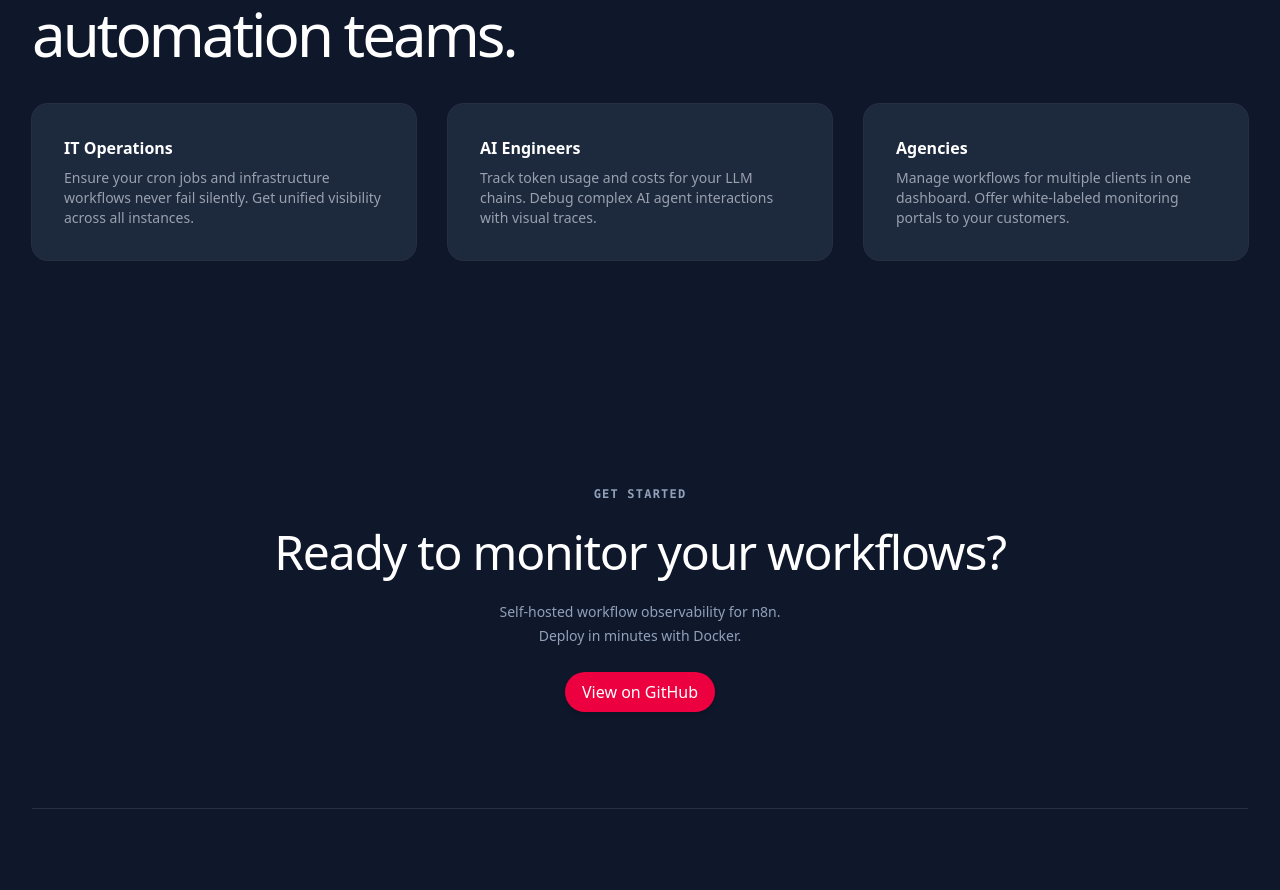
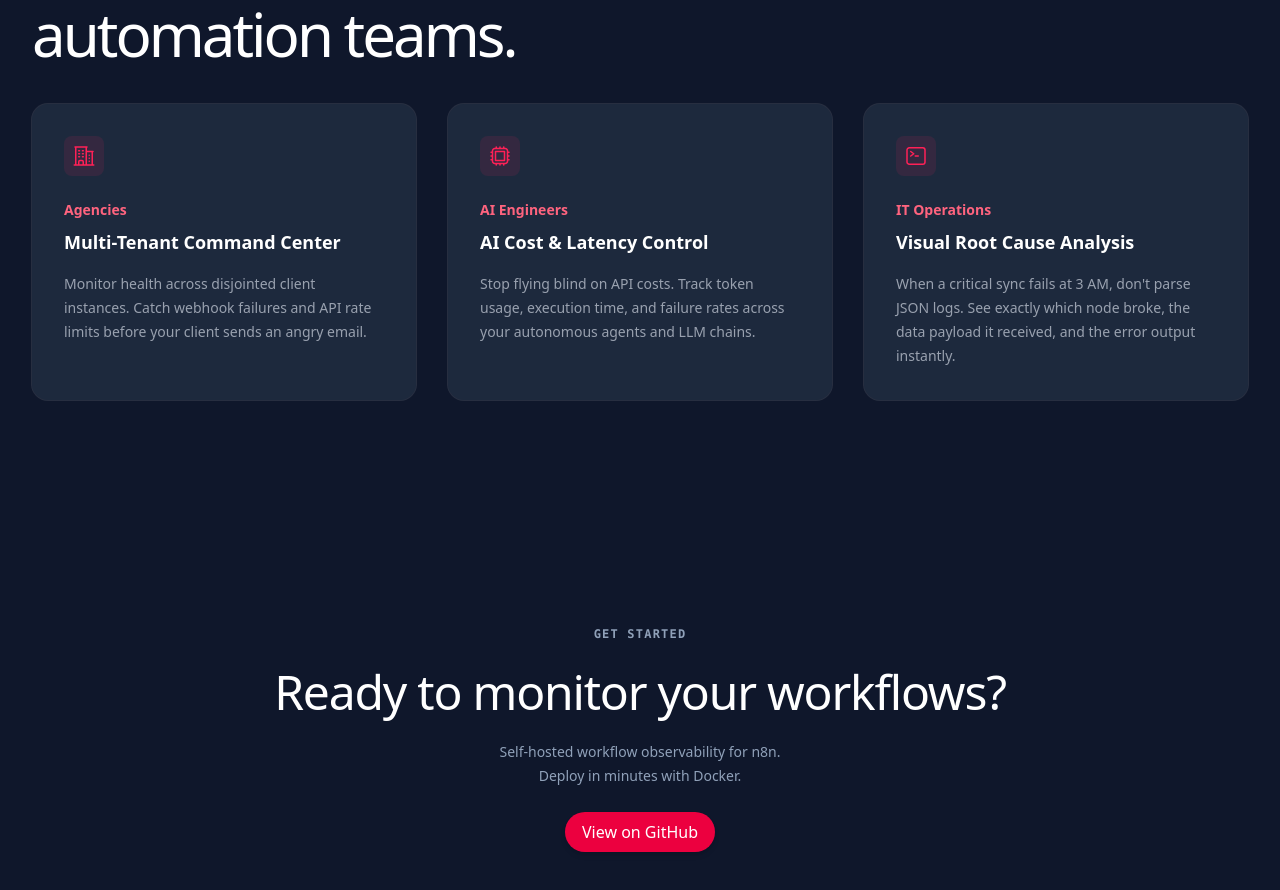
Before and after one commit to philipphaunstetter/elova-sales, a Next.js app: page / in a window 1280 px wide. Shown: the part 3425-4315 px from the top of the page. Built offline with nearby package versions, Linux system fonts and the light colour scheme.

Commit message:
Update Use Cases section with improved cards and icons

```diff
--- a/src/components/home-page.tsx
+++ b/src/components/home-page.tsx
@@ -1,5 +1,10 @@
 'use client'
 
+import {
+  BuildingOffice2Icon,
+  CommandLineIcon,
+  CpuChipIcon,
+} from '@heroicons/react/24/outline'
 import { BentoCard } from '@/components/bento-card'
 import { Footer } from '@/components/footer'
 import { Hero } from '@/components/hero'
@@ -119,10 +124,14 @@ function UseCasesSection() {
           viewport={{ once: true, margin: '-100px' }}
           transition={{ duration: 0.5, delay: 0.2 }}
         >
-          <div className="rounded-2xl bg-slate-800 p-8 ring-1 ring-white/10">
-            <h4 className="font-semibold text-white">IT Operations</h4>
-            <p className="mt-2 text-sm text-gray-400">
-              Ensure your cron jobs and infrastructure workflows never fail silently. Get unified visibility across all instances.
+          <div className="flex h-full flex-col rounded-2xl bg-slate-800 p-8 ring-1 ring-white/10 transition-colors hover:bg-slate-800/80">
+            <div className="mb-6 flex h-10 w-10 items-center justify-center rounded-lg bg-rose-500/10">
+              <BuildingOffice2Icon className="h-6 w-6 text-rose-500" />
+            </div>
+            <div className="mb-2 text-sm font-semibold text-rose-400">Agencies</div>
+            <h4 className="text-lg font-semibold text-white">Multi-Tenant Command Center</h4>
+            <p className="mt-4 flex-auto text-sm leading-6 text-gray-400">
+              Monitor health across disjointed client instances. Catch webhook failures and API rate limits before your client sends an angry email.
             </p>
           </div>
         </motion.div>
@@ -132,10 +141,14 @@ function UseCasesSection() {
           viewport={{ once: true, margin: '-100px' }}
           transition={{ duration: 0.5, delay: 0.3 }}
         >
-          <div className="rounded-2xl bg-slate-800 p-8 ring-1 ring-white/10">
-            <h4 className="font-semibold text-white">AI Engineers</h4>
-            <p className="mt-2 text-sm text-gray-400">
-              Track token usage and costs for your LLM chains. Debug complex AI agent interactions with visual traces.
+          <div className="flex h-full flex-col rounded-2xl bg-slate-800 p-8 ring-1 ring-white/10 transition-colors hover:bg-slate-800/80">
+            <div className="mb-6 flex h-10 w-10 items-center justify-center rounded-lg bg-rose-500/10">
+              <CpuChipIcon className="h-6 w-6 text-rose-500" />
+            </div>
+            <div className="mb-2 text-sm font-semibold text-rose-400">AI Engineers</div>
+            <h4 className="text-lg font-semibold text-white">AI Cost & Latency Control</h4>
+            <p className="mt-4 flex-auto text-sm leading-6 text-gray-400">
+              Stop flying blind on API costs. Track token usage, execution time, and failure rates across your autonomous agents and LLM chains.
             </p>
           </div>
         </motion.div>
@@ -145,10 +158,14 @@ function UseCasesSection() {
           viewport={{ once: true, margin: '-100px' }}
           transition={{ duration: 0.5, delay: 0.4 }}
         >
-          <div className="rounded-2xl bg-slate-800 p-8 ring-1 ring-white/10">
-            <h4 className="font-semibold text-white">Agencies</h4>
-            <p className="mt-2 text-sm text-gray-400">
-              Manage workflows for multiple clients in one dashboard. Offer white-labeled monitoring portals to your customers.
+          <div className="flex h-full flex-col rounded-2xl bg-slate-800 p-8 ring-1 ring-white/10 transition-colors hover:bg-slate-800/80">
+            <div className="mb-6 flex h-10 w-10 items-center justify-center rounded-lg bg-rose-500/10">
+              <CommandLineIcon className="h-6 w-6 text-rose-500" />
+            </div>
+            <div className="mb-2 text-sm font-semibold text-rose-400">IT Operations</div>
+            <h4 className="text-lg font-semibold text-white">Visual Root Cause Analysis</h4>
+            <p className="mt-4 flex-auto text-sm leading-6 text-gray-400">
+              When a critical sync fails at 3 AM, don't parse JSON logs. See exactly which node broke, the data payload it received, and the error output instantly.
             </p>
           </div>
         </motion.div>
```
